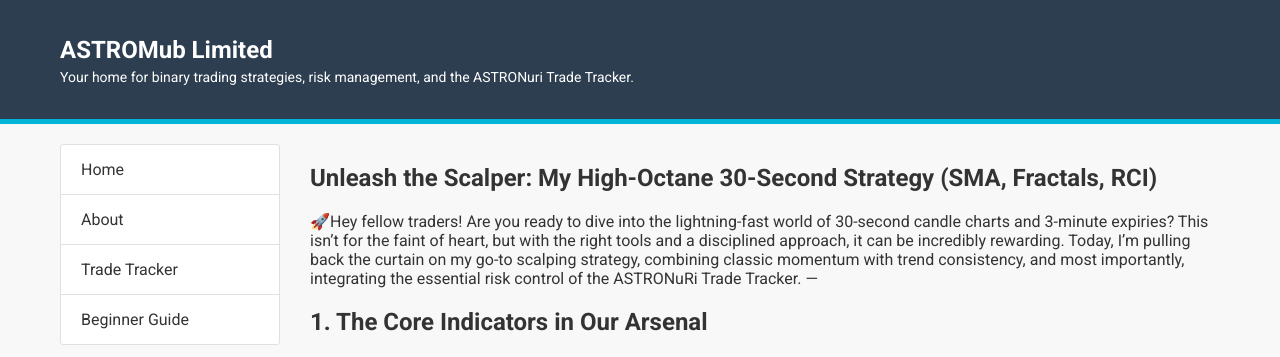
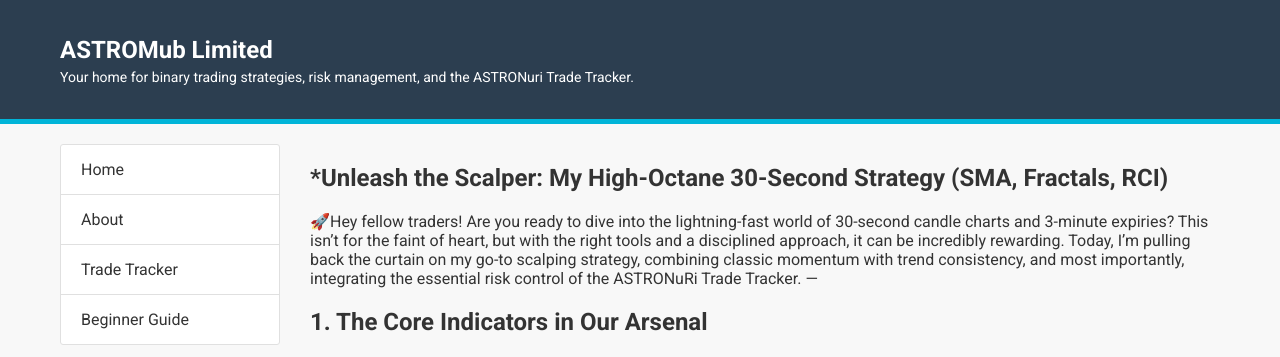
Before and after one commit to astromub/silver-umbrella, a Jekyll site: the page built from _posts/2025-11-11-ts#1-30-second-3-min-expiry.md, in a window 1280 px wide. Shown: the top 357 px of the page. Built offline with Jekyll 4.4.1, drawn with Linux system fonts in a browser that asks for light colours.

```diff
--- a/_posts/2025-11-11-ts#1-30-second-3-min-expiry.md
+++ b/_posts/2025-11-11-ts#1-30-second-3-min-expiry.md
@@ -6,7 +6,7 @@ categories: Beginner
 tags: [candlestick, binary, support resistance, bullish, bearish,RCI,Fractal,Moving Average]
 image: /assets/images/astronuri.png
 ---
-Unleash the Scalper: My High-Octane 30-Second Strategy (SMA, Fractals, RCI)
+*Unleash the Scalper: My High-Octane 30-Second Strategy (SMA, Fractals, RCI)
 ---
 🚀Hey fellow traders! Are you ready to dive into the lightning-fast world of 30-second candle charts and 3-minute expiries? This isn't for the faint of heart, but with the right tools and a disciplined approach, it can be incredibly rewarding. Today, I'm pulling back the curtain on my go-to scalping strategy, combining classic momentum with trend consistency, and most importantly, integrating the essential risk control of the ASTRONuRi Trade Tracker.
 ---
```
